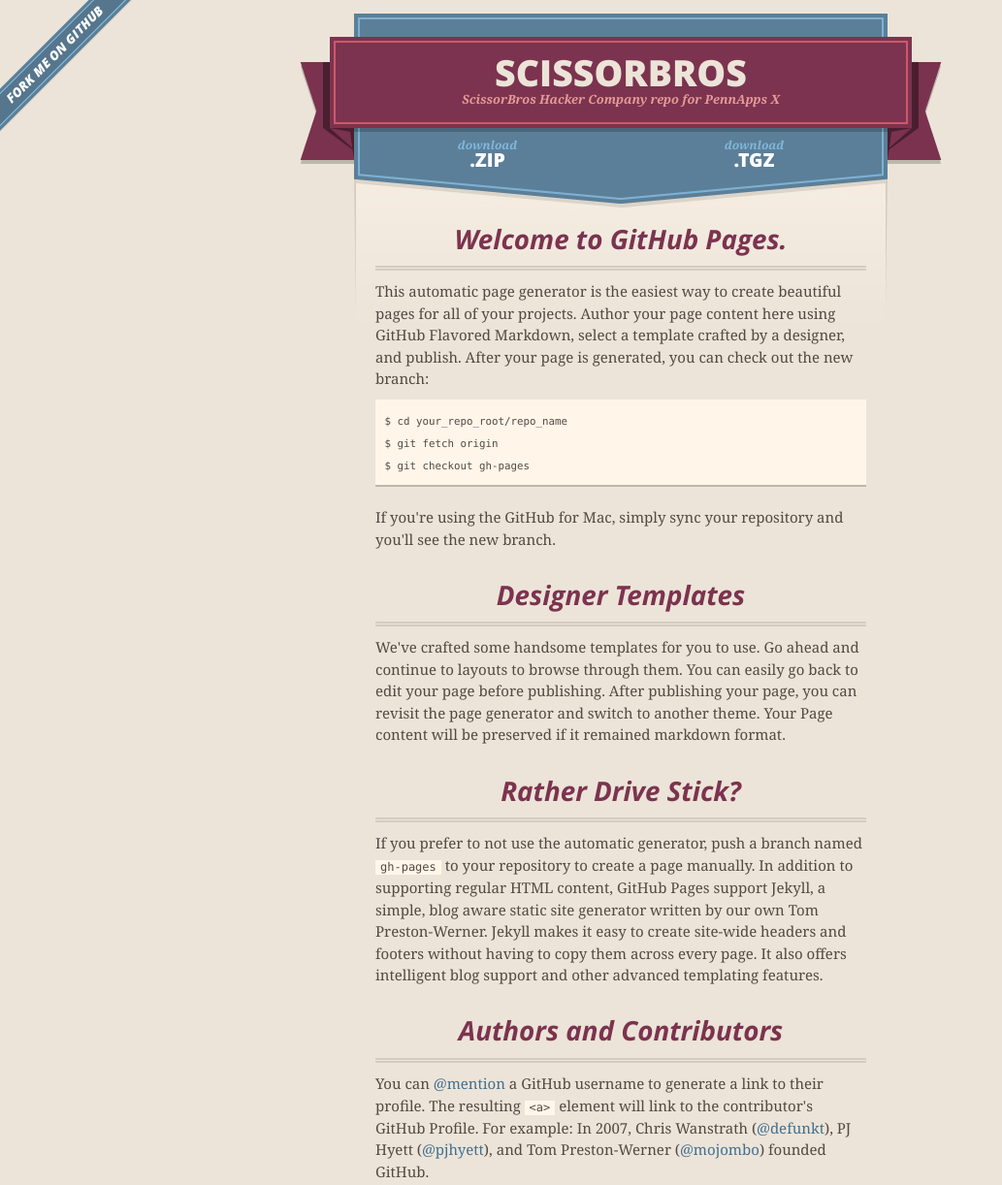
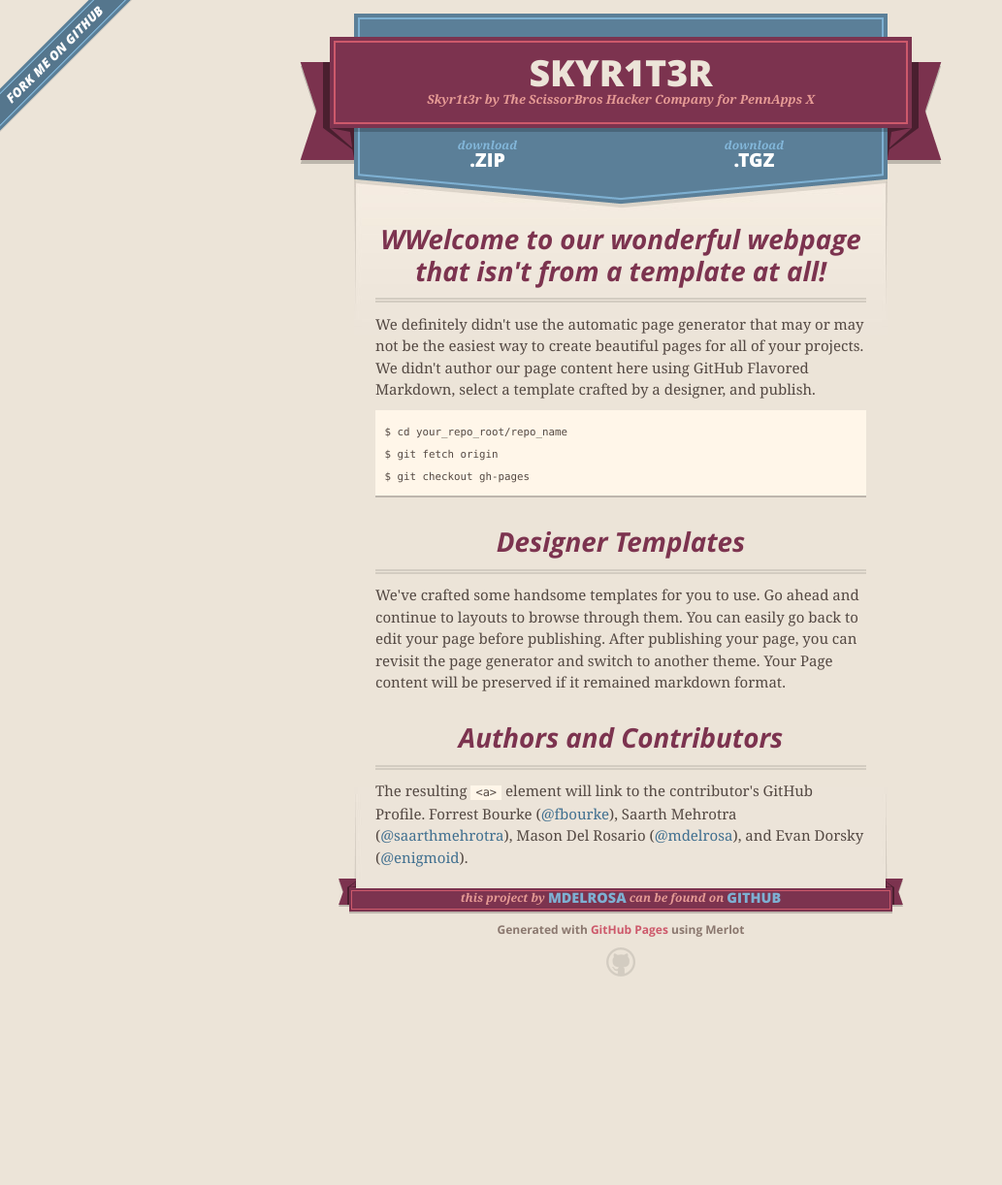
Before and after one commit to mdelrosa/ScissorBros, a plain HTML site: page index.html in a window 1280 px wide. Shown: the top 1222 px of the page at 97% size, without its empty margins (0-1033 px from the left). After the commit the page ends 1047 px from the top, so only its background shows below. Drawn offline with nearby package versions, Linux system fonts and the light colour scheme.

Commit message:
changed some things

```diff
--- a/index.html
+++ b/index.html
@@ -17,7 +17,7 @@
         $('#main_content').headsmart()
       })
     </script>
-    <title>Scissorbros by mdelrosa</title>
+    <title>Skyr1t3r</title>
   </head>
 
   <body>
@@ -27,8 +27,8 @@
       <header>
         <span class="ribbon-outer">
           <span class="ribbon-inner">
-            <h1>Scissorbros</h1>
-            <h2>ScissorBros Hacker Company repo for PennApps X</h2>
+            <h1>Skyr1t3r</h1>
+            <h2>Skyr1t3r by The ScissorBros Hacker Company for PennApps X</h2>
           </span>
           <span class="left-tail"></span>
           <span class="right-tail"></span>
@@ -47,16 +47,14 @@
 
       <section id="main_content">
         <h3>
-<a name="welcome-to-github-pages" class="anchor" href="#welcome-to-github-pages"><span class="octicon octicon-link"></span></a>Welcome to GitHub Pages.</h3>
+<a name="welcome-to-github-pages" class="anchor" href="#welcome-to-github-pages"><span class="octicon octicon-link"></span></a>WWelcome to our wonderful webpage that isn't from a template at all!</h3>
 
-<p>This automatic page generator is the easiest way to create beautiful pages for all of your projects. Author your page content here using GitHub Flavored Markdown, select a template crafted by a designer, and publish. After your page is generated, you can check out the new branch:</p>
+<p>We definitely didn't use the automatic page generator that may or may not be the easiest way to create beautiful pages for all of your projects. We didn't author our page content here using GitHub Flavored Markdown, select a template crafted by a designer, and publish. </p>
 
 <pre><code>$ cd your_repo_root/repo_name
 $ git fetch origin
 $ git checkout gh-pages
 </code></pre>
-
-<p>If you're using the GitHub for Mac, simply sync your repository and you'll see the new branch.</p>
 
 <h3>
 <a name="designer-templates" class="anchor" href="#designer-templates"><span class="octicon octicon-link"></span></a>Designer Templates</h3>
@@ -64,19 +62,9 @@ $ git checkout gh-pages
 <p>We've crafted some handsome templates for you to use. Go ahead and continue to layouts to browse through them. You can easily go back to edit your page before publishing. After publishing your page, you can revisit the page generator and switch to another theme. Your Page content will be preserved if it remained markdown format.</p>
 
 <h3>
-<a name="rather-drive-stick" class="anchor" href="#rather-drive-stick"><span class="octicon octicon-link"></span></a>Rather Drive Stick?</h3>
-
-<p>If you prefer to not use the automatic generator, push a branch named <code>gh-pages</code> to your repository to create a page manually. In addition to supporting regular HTML content, GitHub Pages support Jekyll, a simple, blog aware static site generator written by our own Tom Preston-Werner. Jekyll makes it easy to create site-wide headers and footers without having to copy them across every page. It also offers intelligent blog support and other advanced templating features.</p>
-
-<h3>
 <a name="authors-and-contributors" class="anchor" href="#authors-and-contributors"><span class="octicon octicon-link"></span></a>Authors and Contributors</h3>
 
-<p>You can <a href="https://github.com/blog/821" class="user-mention">@mention</a> a GitHub username to generate a link to their profile. The resulting <code>&lt;a&gt;</code> element will link to the contributor's GitHub Profile. For example: In 2007, Chris Wanstrath (<a href="https://github.com/defunkt" class="user-mention">@defunkt</a>), PJ Hyett (<a href="https://github.com/pjhyett" class="user-mention">@pjhyett</a>), and Tom Preston-Werner (<a href="https://github.com/mojombo" class="user-mention">@mojombo</a>) founded GitHub.</p>
-
-<h3>
-<a name="support-or-contact" class="anchor" href="#support-or-contact"><span class="octicon octicon-link"></span></a>Support or Contact</h3>
-
-<p>Having trouble with Pages? Check out the documentation at <a href="http://help.github.com/pages">http://help.github.com/pages</a> or contact <a href="mailto:support@github.com">support@github.com</a> and we’ll help you sort it out.</p>
+<p>The resulting <code>&lt;a&gt;</code> element will link to the contributor's GitHub Profile.  Forrest Bourke (<a href="https://github.com/fbourke" class="user-mention">@fbourke</a>), Saarth Mehrotra (<a href="https://github.com/saarthmehrotra" class="user-mention">@saarthmehrotra</a>), Mason Del Rosario (<a href="https://github.com/mdelrosa" class="user-mention">@mdelrosa</a>), and Evan Dorsky (<a href="https://github.com/enigmoid" class="user-mention">@enigmoid</a>).</p>
       </section>
 
       <footer>
```
